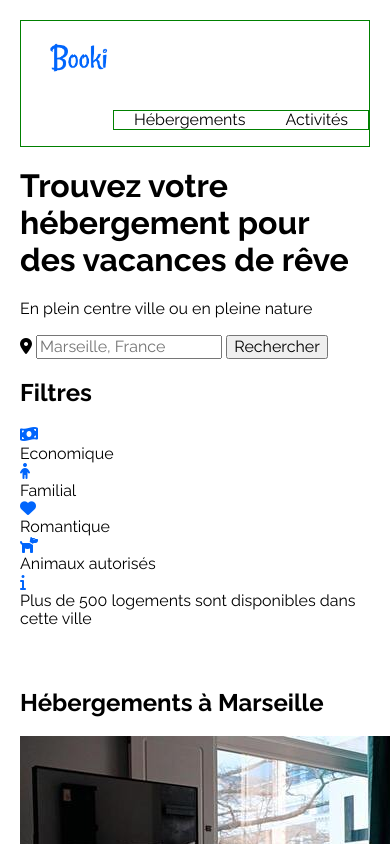
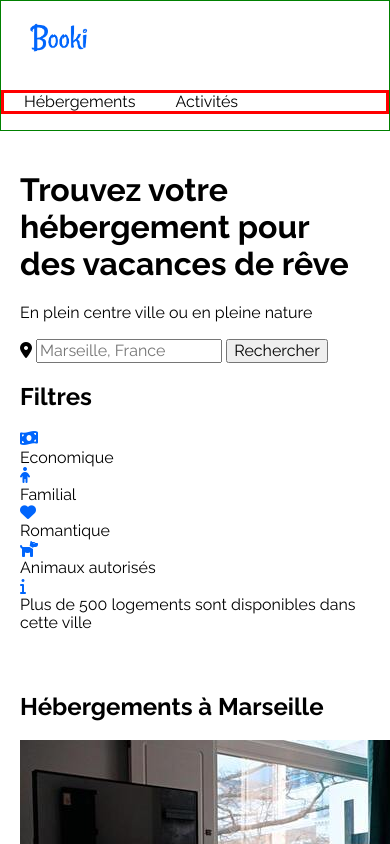
Before and after one commit to fathidev/booki, a plain HTML site: page index.html in a window 390 px wide. Shown: the top 844 px of the page. Drawn offline with Linux system fonts and the light colour scheme.

Commit message:
Add section search + modifications oragnisation header

```diff
--- a/css/style.css
+++ b/css/style.css
@@ -22,8 +22,7 @@ body{
     padding: 0px;
     margin: 0px;
 }
-
-header,
+.search,
 main,
 .sections-footer {
     padding: 20px;
@@ -60,7 +59,7 @@ a {
 
     }
 
-    .nav-link {
+    #nav-menu a {
         padding: 20px;
     }
 
@@ -100,3 +99,16 @@ footer {
 }
 
 /* FOOTER END */
+
+/* MEDIA SMARTPHONE */
+
+@media (max-width: 768px) {
+
+    #nav-menu {
+        border: 3px solid red;
+        flex-basis: 100%;
+    }
+    #nav-logo {
+        text-align: center;
+    }
+}
--- a/index.html
+++ b/index.html
@@ -26,8 +26,10 @@
             </nav>
             <!-- NAV END -->
 
-            <!-- SEARCH -->
-            <div class="search">
+            <!-- SECTION SEARCH -->
+            <section class="search">
+                <!-- SEARCH - DETAILS -->
+                <div class="search-details">
                     <h1>Trouvez votre hébergement pour des vacances de rêve</h1>
                     <p>En plein centre ville ou en pleine nature</p>
                         <!-- FORM SEARCH -->
@@ -40,7 +42,7 @@
                     </form>
                         <!-- FORM SEARCH END -->
                 </div>
-            <!-- SEARCH END -->
+                <!-- SEARCH - DETAILS END-->
 
                 <!-- FILTERS -->
                 <div class="search-filters">
@@ -51,13 +53,15 @@
                             <i class="fas fa-money-bill-wave"></i>
                         </div>
                         <span>Economique</span>
-                </div>
+                    <div>
+
                     <div>
                         <div>
                             <i class="fas fa-child"></i>
                         </div>
                         <span>Familial</span>
                     </div>
+
                     <div>
                         <div>
                             <i class="fas fa-heart"></i>
@@ -82,6 +86,8 @@
                         <span>Plus de 500 logements sont disponibles dans cette ville</span>
                 </div>
                 <!-- INFO RESULT OF SEARCH END-->
+            </section>
+            <!-- SECTION SEARCH END -->
         </header>
         <!-- HEADER END -->
 
```
Lines whose indentation alone changed are shown as unchanged.
